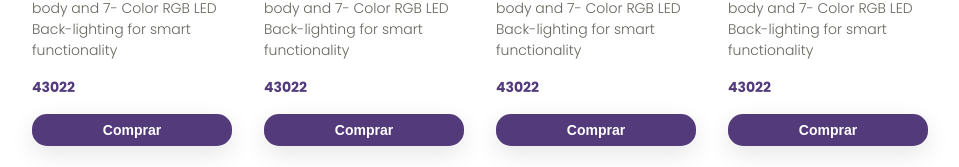
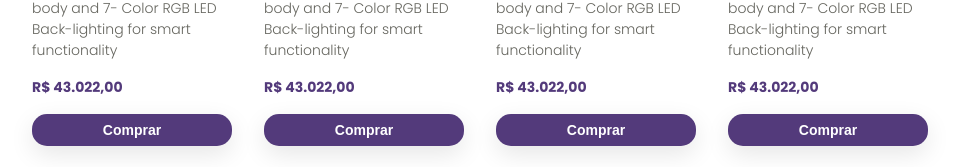
Before and after one commit to fernanda-dionello/Ecomm, a React (Create React App) app: page / in a window 1280 px wide. Shown: the part 304-471 px from the top of the page, without its empty margins (160-1119 px from the left). Built offline with nearby package versions, Linux system fonts and the light colour scheme.

Commit message:
refactor: change the price type to BRL

```diff
--- a/src/components/ProductItem/ProductItem.tsx
+++ b/src/components/ProductItem/ProductItem.tsx
@@ -3,6 +3,7 @@ import React from "react";
 import { ProductItemType } from "./types/product-item";
 import { container } from "./product-item-styles";
 import Button from "../Button/Button";
+import { priceToBRL } from "../../pipes/price-to-brl/index"
 
 type ProductItemProps = { productItem: ProductItemType };
 
@@ -12,7 +13,7 @@ const ProductItem: React.FC<ProductItemProps> = (prop: ProductItemProps) => {
       <img alt={prop.productItem.title} src={prop.productItem.image} />
       <span role="contentinfo">{prop.productItem.title}</span>
       <p className="description">{prop.productItem.description}</p>
-      <span className="price">{prop.productItem.price}</span>
+      <span className="price">{priceToBRL(prop.productItem.price)}</span>
       <Button>Comprar</Button>
     </li>
   );
--- /dev/null
+++ b/src/pipes/price-to-brl/index.ts
@@ -0,0 +1,4 @@
+
+export const priceToBRL = (price: number) => {
+    return price.toLocaleString("pt-BR", {style: "currency", currency: "BRL"});
+}
```
Also changed, not shown: 1 other file (tests, documents, lock files or other folders).
